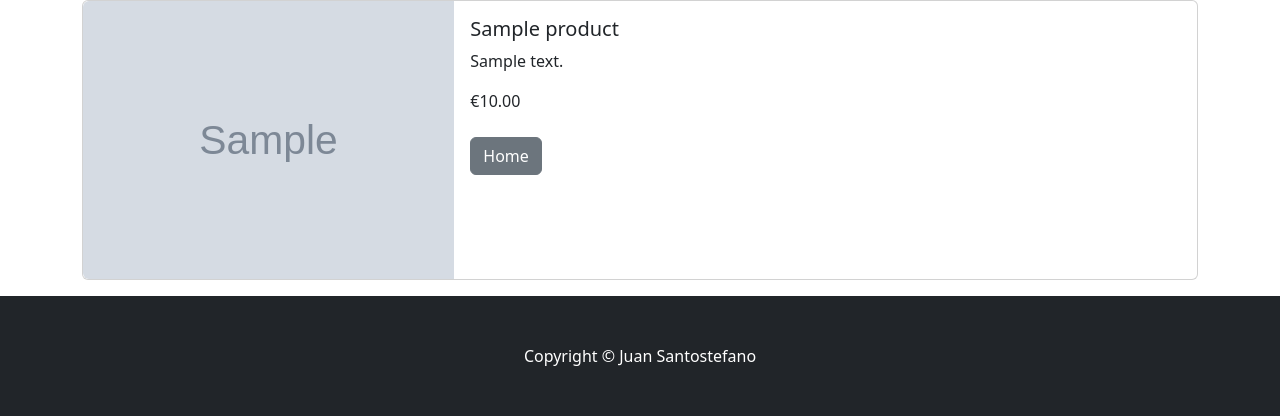
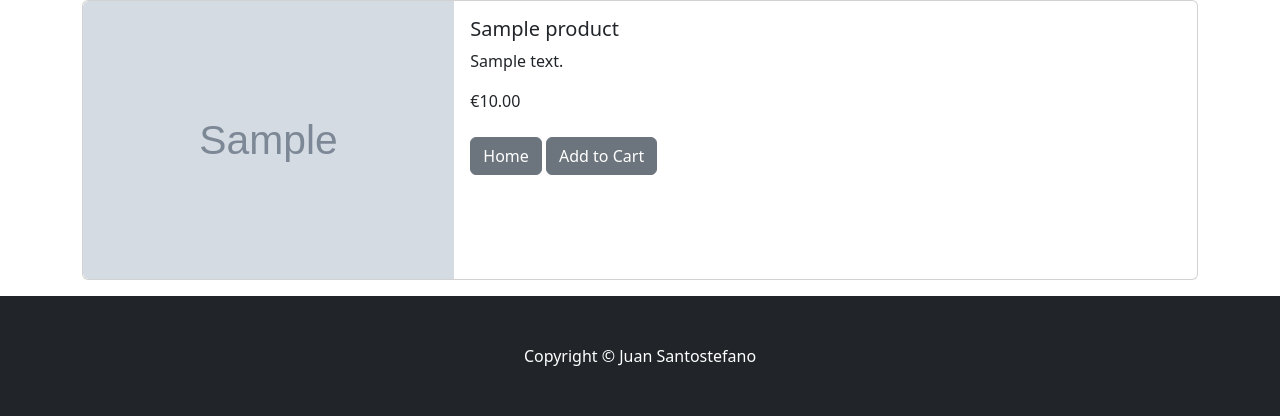
Before and after one commit to jpsantostefano/music-store, a Django app: page /product/1 in a window 1280 px wide. Shown: the part 56-476 px from the top of the page. Run offline with Django 5.2, Linux system fonts and the light colour scheme; tables that the repository leaves empty hold one stand-in row (values such as "Sample post"); grey boxes marked "Sample" are stand-in pictures; some libraries are stand-ins or nearby versions.

Commit message:
Add product to cart and update cart button working. Not adding quantity

```diff
--- a/cart/cart.py
+++ b/cart/cart.py
@@ -10,3 +10,17 @@ class Cart():
 
         # This makes the cart be available on all pages of site
         self.cart = cart
+
+    def add(self, product):
+        product_id = str(product.id)
+
+        #Logic
+        if product_id in self.cart:
+            pass
+        else:
+            self.cart[product_id] = {'price': str(product.price)}
+
+        self.session.modified = True
+
+    def __len__(self):
+        return len(self.cart)
--- a/store/templates/base.html
+++ b/store/templates/base.html
@@ -14,6 +14,8 @@
         <link href="https://cdn.jsdelivr.net/npm/bootstrap-icons@1.5.0/font/bootstrap-icons.css" rel="stylesheet" />
         <!-- Core theme CSS (includes Bootstrap)-->
         <link href="{% static 'css/styles.css' %}" rel="stylesheet" />
+        <!-- Jquery-->
+        <script src="https://code.jquery.com/jquery-3.7.1.min.js" integrity="sha256-/JqT3SQfawRcv/BIHPThkBvs0OEvtFFmqPF/lYI/Cxo=" crossorigin="anonymous"></script>
     </head>
     <body>
         {% include 'navbar.html' %}
@@ -35,7 +37,7 @@
         </footer>
         <!-- Bootstrap core JS-->
         <script src="https://cdn.jsdelivr.net/npm/bootstrap@5.2.3/dist/js/bootstrap.bundle.min.js"></script>
-        <!-- Core theme JS-->
-        <script src="{% static 'js/scripts.js' %}"></script>
+
+
     </body>
 </html>
--- a/store/templates/navbar.html
+++ b/store/templates/navbar.html
@@ -30,7 +30,7 @@
                 <a href="{% url 'cart_summary' %}" class="btn btn-outline-dark">
                     <i class="bi-cart-fill me-1"></i>
                     Cart
-                    <span class="badge bg-dark text-white ms-1 rounded-pill">0</span>
+                    <span class="badge bg-dark text-white ms-1 rounded-pill" id="cart_quantity">{{ cart|length }}</span>
                 </a>
 
 
--- a/store/templates/product.html
+++ b/store/templates/product.html
@@ -17,9 +17,45 @@
               <br>
               <br>
               <a href="{% url 'home' %}" class="btn btn-secondary">Home</a>
+              <button type="button" class="btn btn-secondary" value="{{ product.id }}" id="add-cart">Add to Cart</button>
             </div>
           </div>
         </div>
       </div>
 </div>
+
+<script>
+// Check if button pressed
+$(document).on('click', '#add-cart', function(e){
+    e.preventDefault();
+    $.ajax({
+        type: 'POST',
+        url: "{% url 'cart_add' %}",
+        data: {
+    product_id: $('#add-cart').val(),
+    product_qty: $('#qty-cart option:selected').text(),
+    csrfmiddlewaretoken: '{{ csrf_token }}',
+    action: 'post'
+        },
+
+        success: function(json){
+            //console.log(json)
+            document.getElementById("cart_quantity").textContent = json.quantity
+            location.reload();
+        },
+
+        error: function(xhr, errmsg, err){
+
+        }
+
+
+    });
+
+
+
+})
+
+
+</script>
+
 {% endblock %}
```
Also changed, not shown: cart/views.py (+19 -2 lines).
